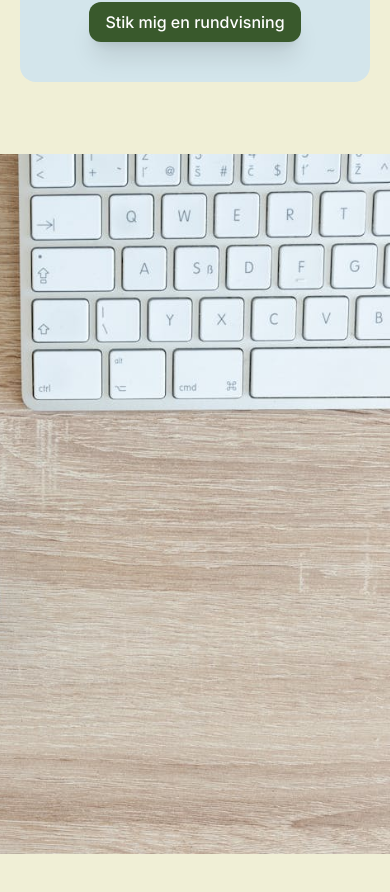
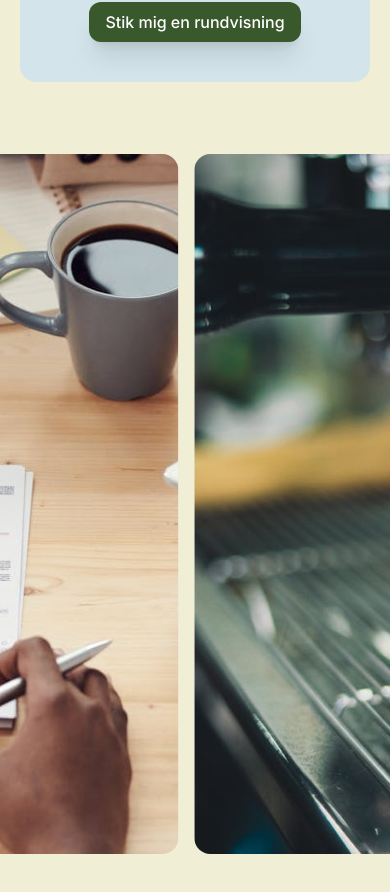
Before and after one commit to t-holmquist/sola, a Next.js app: page / in a window 390 px wide. Shown: the part 3062-3954 px from the top of the page. Built offline with nearby package versions, Linux system fonts and the light colour scheme.

Commit message:
Added text generate effect and utility func

```diff
--- a/components/bouncyCardGrid.tsx
+++ b/components/bouncyCardGrid.tsx
@@ -3,7 +3,7 @@
 import React, { ReactNode } from "react";
 import { motion } from "framer-motion";
 import Image from "next/image";
-import { Button } from "./button";
+import { Button } from "./ui/button";
 
 export const BouncyCardsFeatures = () => {
   return (
--- a/components/contact.tsx
+++ b/components/contact.tsx
@@ -1,4 +1,4 @@
-import { Button } from "./button"
+import { Button } from "./ui/button"
 
 export const Contact = () => {
   return (
--- a/components/horizontalScrollCarousel.tsx
+++ b/components/horizontalScrollCarousel.tsx
@@ -17,7 +17,7 @@ const HorizontalScrollCarousel = () => {
     target: targetRef,
   });
 
-  const x = useTransform(scrollYProgress, [0, 1], ["0%", "-71%"]);
+  const x = useTransform(scrollYProgress, [0, 1], ["1%", "-49%"]);
 
   return (
     <section ref={targetRef} className="relative h-[300vh] bg-[#f0efd6]">
@@ -79,19 +79,4 @@ const cards: CardType[] = [
     title: "Title 4",
     id: 4,
   },
-  {
-    url: "/office4.jpg",
-    title: "Title 5",
-    id: 5,
-  },
-  {
-    url: "/office.jpg",
-    title: "Title 6",
-    id: 6,
-  },
-  {
-    url: "/office6.jpg",
-    title: "Title 7",
-    id: 7,
-  },
 ];
--- a/components/pricing.tsx
+++ b/components/pricing.tsx
@@ -1,5 +1,5 @@
 import Image from "next/image";
-import { Button } from "./button";
+import { Button } from "./ui/button";
 
 
 export const Pricing = () => {
--- a/components/textParallaxContent.tsx
+++ b/components/textParallaxContent.tsx
@@ -2,7 +2,8 @@
 
 import { motion, useScroll, useTransform } from "framer-motion";
 import { ReactNode, useRef } from "react";
-import { Button } from "./button";
+import { Button } from "./ui/button";
+import { TextGenerateEffect } from "./ui/textGenerateEffect";
 
 const IMG_PADDING = 12;
 
@@ -99,7 +100,7 @@ const OverlayCopy = ({
         <h1 className="text-center font-extrabold text-6xl md:mb-4 md:text-[200px]">
           {heading}
         </h1>
-        <h2 className="text-center text-xl font-normal md:text-3xl">{subheading}</h2>
+        <TextGenerateEffect words={subheading} className="text-center text-xl font-normal md:text-3xl"/>
         <div className="flex gap-10 mt-10">
           <Button text="Gå til Kaffebar" className="bg-secondary" link="/"/>
         </div>
--- /dev/null
+++ b/components/ui/textGenerateEffect.tsx
@@ -0,0 +1,54 @@
+"use client";
+import { useEffect } from "react";
+import { motion, stagger, useAnimate } from "framer-motion";
+import { cn } from "@/lib/utils";
+
+export const TextGenerateEffect = ({
+  words,
+  className,
+}: {
+  words: string;
+  className?: string;
+}) => {
+  const [scope, animate] = useAnimate();
+  let wordsArray = words.split(" ");
+  useEffect(() => {
+    animate(
+      "span",
+      {
+        opacity: 1,
+      },
+      {
+        duration: 1,
+        delay: stagger(0.2),
+      }
+    );
+  }, [scope.current]);
+
+  const renderWords = () => {
+    return (
+      <motion.div ref={scope}>
+        {wordsArray.map((word, idx) => {
+          return (
+            <motion.span
+              key={word + idx}
+              className="dark:text-white text-black opacity-0"
+            >
+              {word}{" "}
+            </motion.span>
+          );
+        })}
+      </motion.div>
+    );
+  };
+
+  return (
+    <div className={cn("font-bold", className)}>
+      <div className="mt-4">
+        <div className=" dark:text-white text-black text-2xl leading-snug tracking-wide">
+          {renderWords()}
+        </div>
+      </div>
+    </div>
+  );
+};
--- /dev/null
+++ b/lib/utils.ts
@@ -0,0 +1,6 @@
+import { ClassValue, clsx } from "clsx";
+import { twMerge } from "tailwind-merge";
+
+export function cn(...inputs: ClassValue[]) {
+  return twMerge(clsx(inputs));
+}
--- a/package.json
+++ b/package.json
@@ -9,10 +9,12 @@
     "lint": "next lint"
   },
   "dependencies": {
+    "clsx": "^2.1.1",
     "framer-motion": "^11.3.2",
     "next": "14.2.5",
     "react": "^18",
-    "react-dom": "^18"
+    "react-dom": "^18",
+    "tailwind-merge": "^2.4.0"
   },
   "devDependencies": {
     "@types/node": "^20",
```
Also changed, not shown: components/ui/button.tsx (renamed from components/button.tsx), 1 other file (tests, documents, lock files or other folders).
